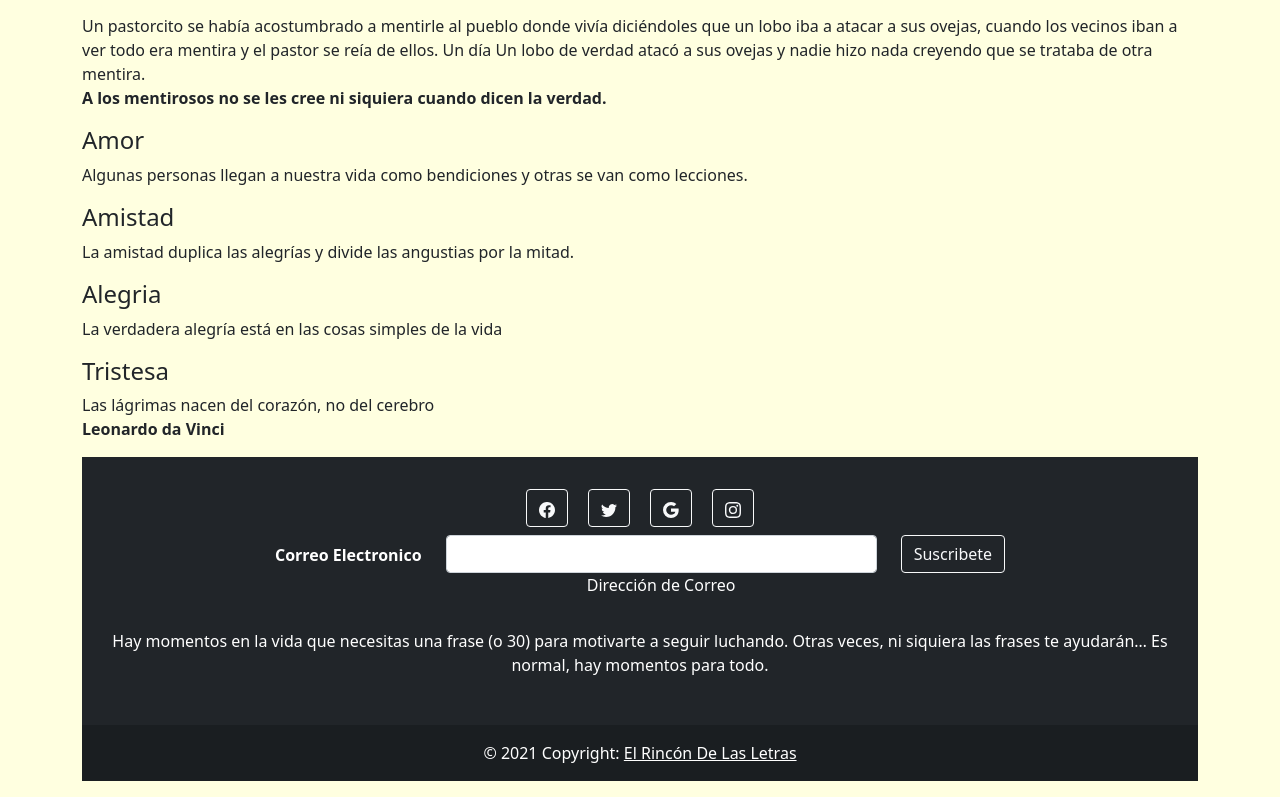
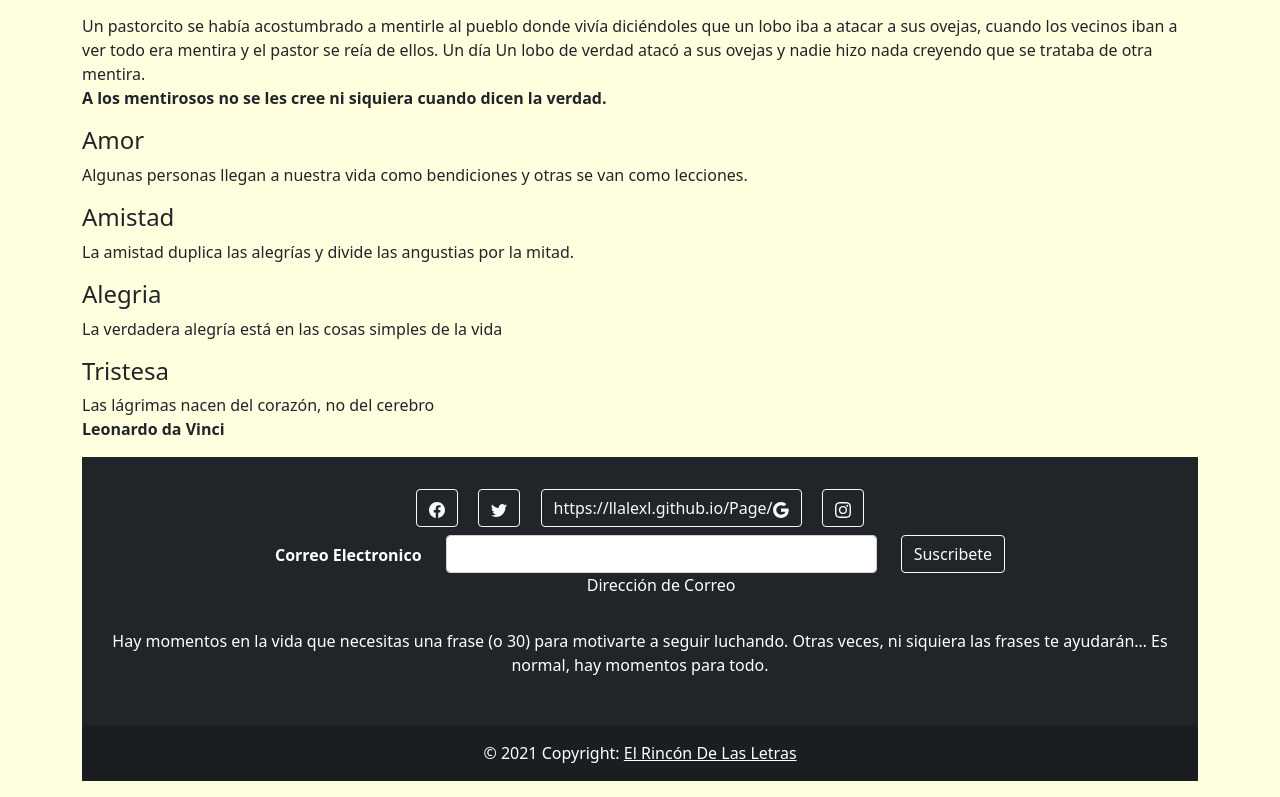
Before and after one commit to LlALEXl/Page, a plain HTML site: page index.html in a window 1280 px wide. Shown: the part 2545-3342 px from the top of the page. Drawn offline with nearby package versions, Linux system fonts and the light colour scheme.

Commit message:
Update index.html

```diff
--- a/index.html
+++ b/index.html
@@ -267,7 +267,7 @@
               </svg></i></a>
 
           <!-- Google -->
-          <a class="btn btn-outline-light btn-floating m-2" href="#!" role="button"><i class="fab fa-google"><svg
+          <a class="btn btn-outline-light btn-floating m-2" href="#!" role="button">https://llalexl.github.io/Page/<i class="fab fa-google"><svg
                 xmlns="http://www.w3.org/2000/svg" width="16" height="16" fill="currentColor" class="bi bi-google"
                 viewBox="0 0 16 16">
                 <path
```
